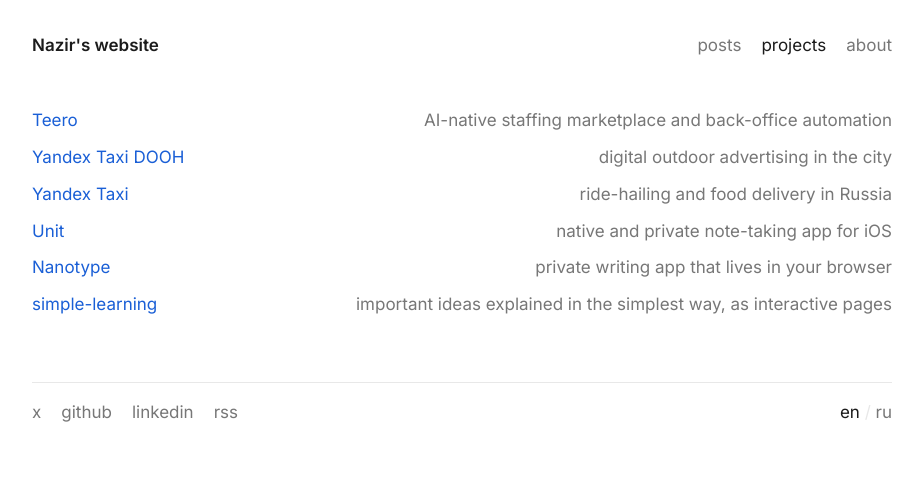
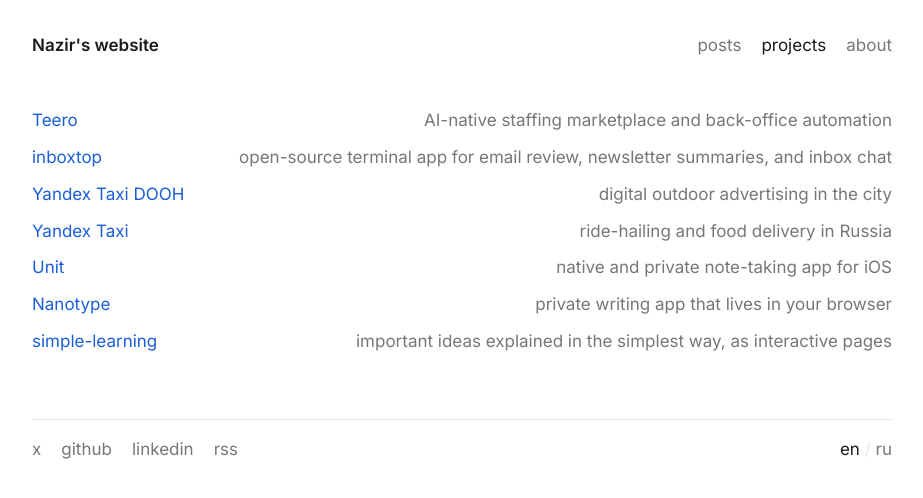
Before and after one commit to nazdash/nazdash.github.io, a Jekyll site: the page built from projects.html, in a window 1280 px wide. Shown: the top 498 px of the page, without its empty margins (178-1101 px from the left). Built offline with Jekyll 4.4.1, drawn with Linux system fonts in a browser that asks for light colours.

Commit message:
Add inboxtop after Teero in projects

```diff
--- a/projects.html
+++ b/projects.html
@@ -9,6 +9,10 @@
   <li>
     <a href="https://teero.com">Teero</a>
     <span class="muted">AI-native staffing marketplace and back-office automation</span>
+  </li>
+  <li>
+    <a href="https://github.com/nazdash/inboxtop">inboxtop</a>
+    <span class="muted">open-source terminal app for email review, newsletter summaries, and inbox chat</span>
   </li>
   <li>
     <a href="https://yandex.ru/project/direct/dooh">Yandex Taxi DOOH</a>
--- a/ru/projects.html
+++ b/ru/projects.html
@@ -9,6 +9,10 @@
   <li>
     <a href="https://teero.com">Teero</a>
     <span class="muted">AI-native маркетплейс персонала и автоматизация бэк-офиса</span>
+  </li>
+  <li>
+    <a href="https://github.com/nazdash/inboxtop">inboxtop</a>
+    <span class="muted">open-source приложение для терминала: разбор почты, сводки рассылок и чат с письмами</span>
   </li>
   <li>
     <a href="https://yandex.ru/project/direct/dooh">Яндекс Такси DOOH</a>
```
